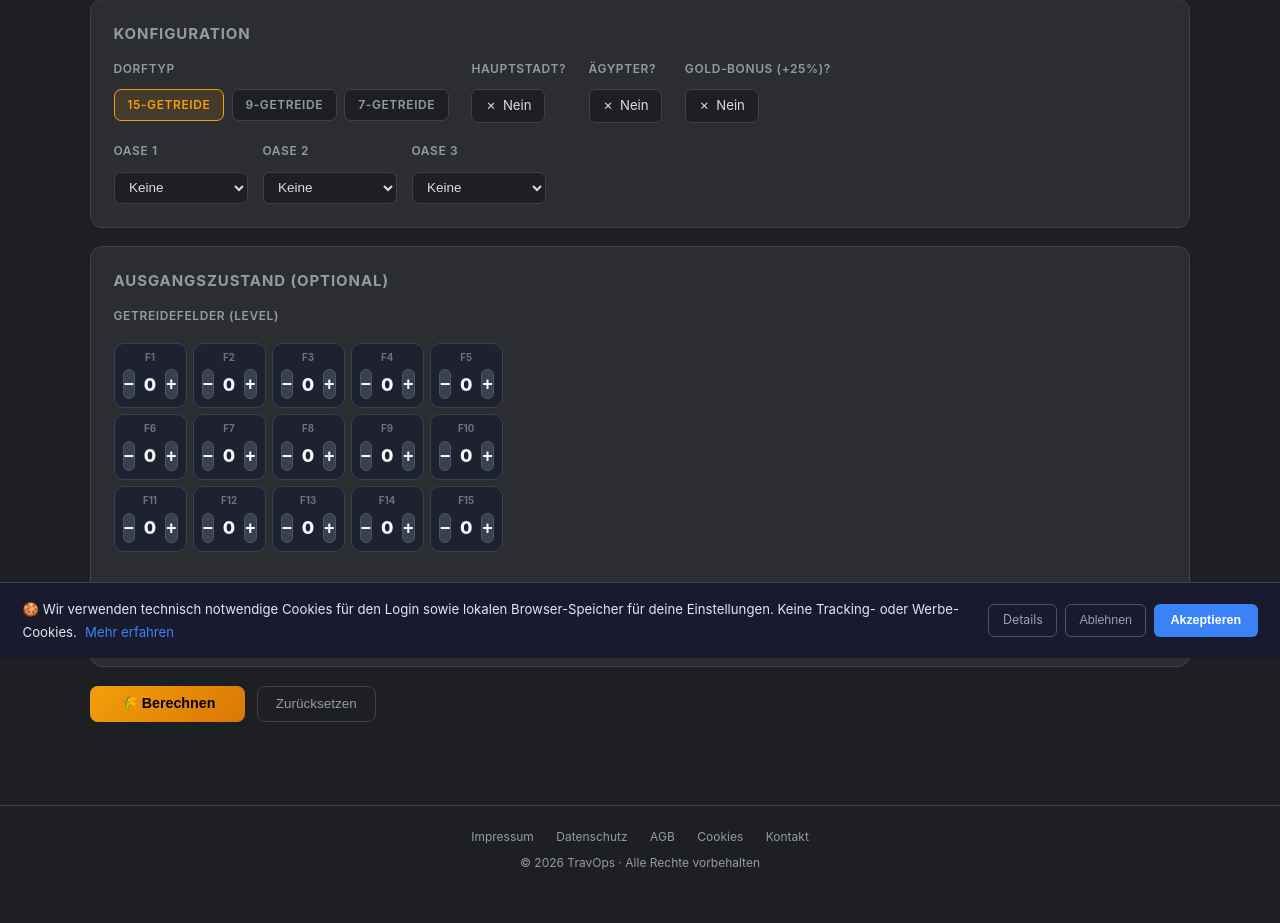
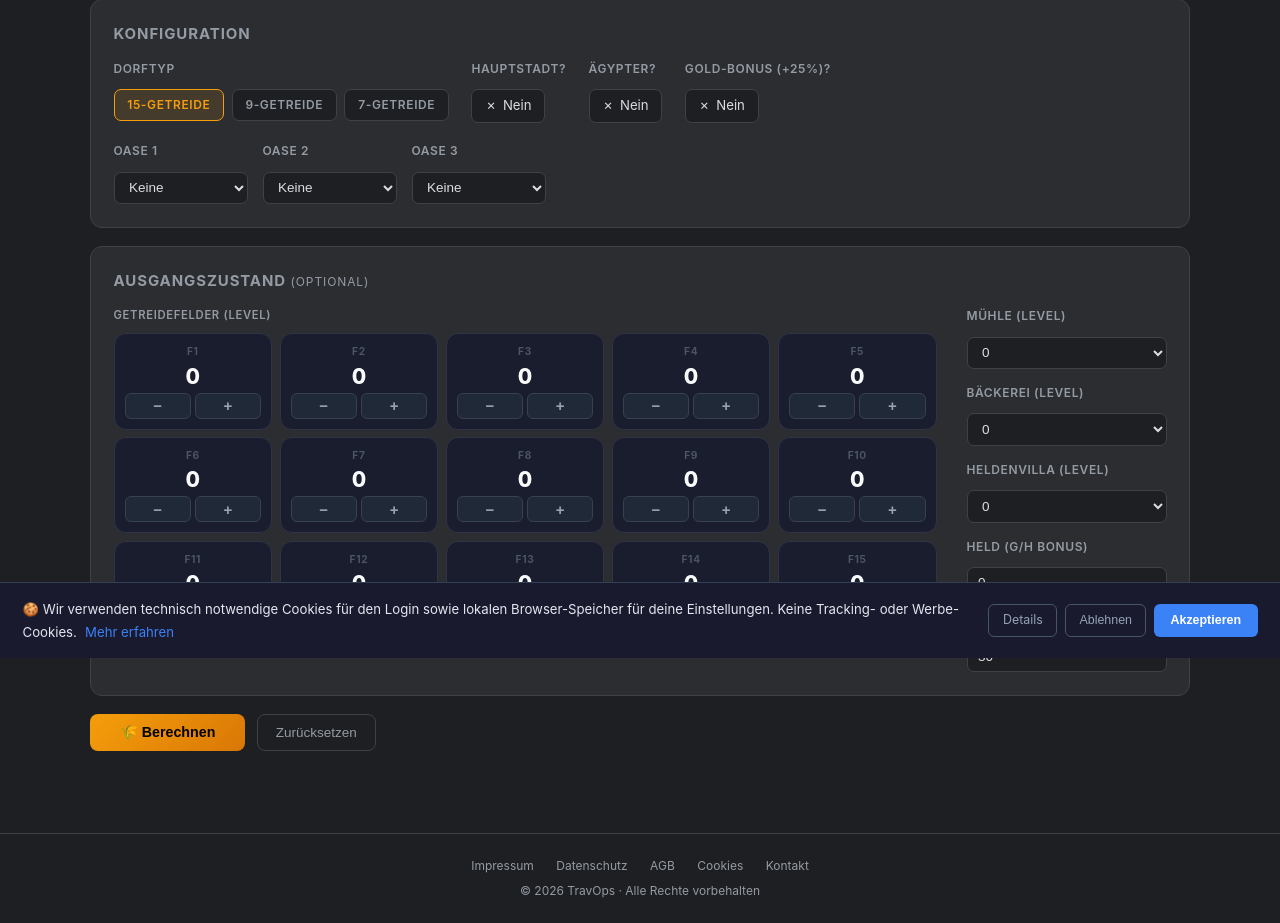
Before and after one commit to Edelbrecher/Scout-bot, a FastAPI app: template web/templates/crop_calculator.html in a window 1280 px wide. Shown: the part 142-1065 px from the top of the page. Before the commit the page ends 1012 px from the top, so only its background shows below. Run offline with FastAPI, Linux system fonts and the light colour scheme; the template is opened without the code that fills it, so the values that code supplies are empty.

Commit message:
ui: redesign crop calculator layout - 2-col, larger field cards, cleaner spacing

```diff
--- a/web/templates/crop_calculator.html
+++ b/web/templates/crop_calculator.html
@@ -97,8 +97,7 @@
 .cc-fields-grid {
   display: grid;
   grid-template-columns: repeat(5, 1fr);
-  gap: 0.4rem;
-  margin-top: 0.5rem;
+  gap: 0.5rem;
 }
 /* Stepper card */
 .cc-stepper {
@@ -320,19 +319,19 @@
 
   <!-- Starting state -->
   <div class="cc-section">
-    <h2>Ausgangszustand (optional)</h2>
-    <div class="cc-row" style="gap:2rem; align-items:flex-start;">
+    <h2>Ausgangszustand <span style="font-size:0.8rem;font-weight:400;color:var(--text-muted);">(optional)</span></h2>
+    <div style="display:grid; grid-template-columns:1fr auto; gap:2rem; align-items:start;">
 
+      <!-- Fields grid -->
       <div>
-        <div class="cc-field" style="margin-bottom:0.75rem;">
-          <label>Getreidefelder (Level)</label>
-        </div>
+        <div style="font-size:0.75rem;font-weight:600;color:var(--text-muted);text-transform:uppercase;letter-spacing:0.06em;margin-bottom:0.6rem;">Getreidefelder (Level)</div>
         <div class="cc-fields-grid" id="fieldLevelsGrid">
           <!-- dynamically filled -->
         </div>
       </div>
 
-      <div class="cc-row" style="gap:1rem;">
+      <!-- Right column: controls -->
+      <div style="display:flex;flex-direction:column;gap:1rem;min-width:200px;">
         <div class="cc-field">
           <label>Mühle (Level)</label>
           <select id="millLevel">
@@ -383,13 +382,13 @@
         </div>
         <div class="cc-field">
           <label>Held (G/h Bonus)</label>
-          <input type="number" id="heroWheat" value="0" min="0" max="99999" style="width:90px;" placeholder="z.B. 3000">
+          <input type="number" id="heroWheat" value="0" min="0" max="99999" style="width:100%;" placeholder="z.B. 3000">
         </div>
         <div class="cc-field">
           <label>Max. Schritte</label>
-          <input type="number" id="maxSteps" value="30" min="1" max="200" style="width:80px;">
+          <input type="number" id="maxSteps" value="30" min="1" max="200" style="width:100%;">
         </div>
-      </div>
+      </div><!-- end right column -->
     </div>
   </div>
 
@@ -534,15 +533,15 @@ function buildFieldInputs() {
     div.setAttribute('data-field', i);
     div.setAttribute('data-val', val);
     div.setAttribute('data-max', maxLvl);
-    div.style.cssText = 'background:#1e2130;border:1px solid #3a3f55;border-radius:10px;padding:7px 8px 8px;box-sizing:border-box;';
+    div.style.cssText = 'background:#1a1d2e;border:1px solid #2e3347;border-radius:12px;padding:10px 10px 10px;box-sizing:border-box;transition:border-color 0.15s;';
     div.innerHTML = `
-      <div style="font-size:0.65rem;font-weight:700;color:#6b7280;text-transform:uppercase;text-align:center;margin-bottom:4px;">F${i+1}</div>
-      <div style="display:grid;grid-template-columns:1fr auto 1fr;align-items:center;gap:3px;">
+      <div style="font-size:0.68rem;font-weight:700;color:#4b5563;text-transform:uppercase;text-align:center;letter-spacing:0.06em;margin-bottom:6px;">F${i+1}</div>
+      <div style="font-size:1.4rem;font-weight:800;color:#f9fafb;text-align:center;margin-bottom:6px;line-height:1;">${val}</div>
+      <div style="display:grid;grid-template-columns:1fr 1fr;gap:4px;">
         <button type="button" onclick="stepField(this,-1)"
-          style="height:30px;border-radius:6px;border:1px solid #4b5563;background:#374151;color:#f9fafb;font-size:1.2rem;font-weight:900;cursor:pointer;line-height:1;padding:0;width:100%;">−</button>
-        <div style="font-size:1.2rem;font-weight:800;color:#f9fafb;text-align:center;min-width:24px;">${val}</div>
+          style="height:26px;border-radius:6px;border:1px solid #374151;background:#1f2937;color:#9ca3af;font-size:1rem;font-weight:700;cursor:pointer;line-height:1;padding:0;width:100%;transition:all 0.1s;">−</button>
         <button type="button" onclick="stepField(this,+1)"
-          style="height:30px;border-radius:6px;border:1px solid #4b5563;background:#374151;color:#f9fafb;font-size:1.2rem;font-weight:900;cursor:pointer;line-height:1;padding:0;width:100%;">+</button>
+          style="height:26px;border-radius:6px;border:1px solid #374151;background:#1f2937;color:#9ca3af;font-size:1rem;font-weight:700;cursor:pointer;line-height:1;padding:0;width:100%;transition:all 0.1s;">+</button>
       </div>`;
     grid.appendChild(div);
   }
@@ -554,8 +553,9 @@ function stepField(btn, delta) {
   const max = parseInt(card.dataset.max) || 10;
   val = Math.max(0, Math.min(max, val + delta));
   card.dataset.val = val;
-  card.querySelector('div:last-child > div').textContent = val;
-  card.style.borderColor = val > 0 ? '#f59e0b' : '#3a3f55';
+  // value is the second child div (index 1)
+  card.children[1].textContent = val;
+  card.style.borderColor = val > 0 ? '#f59e0b' : '#2e3347';
 }
 
 function resetForm() {
```
